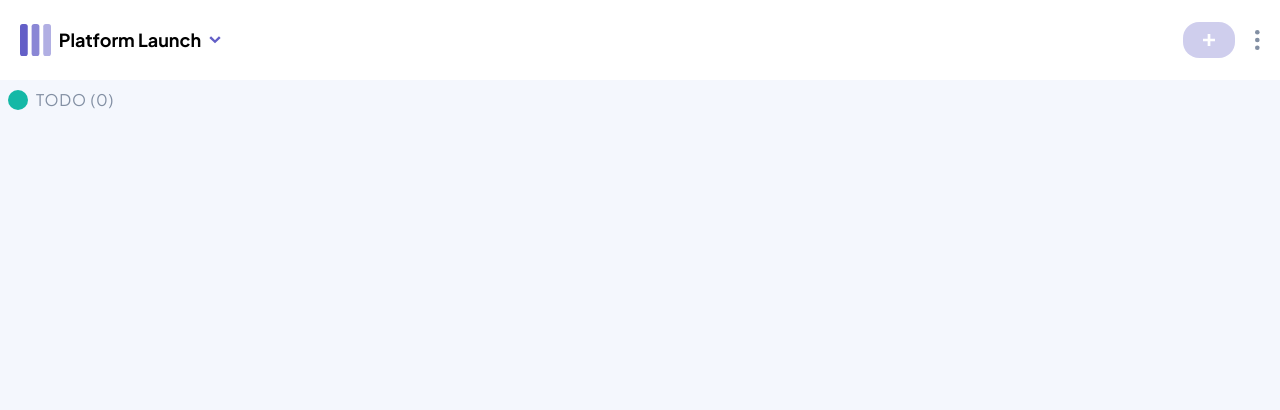
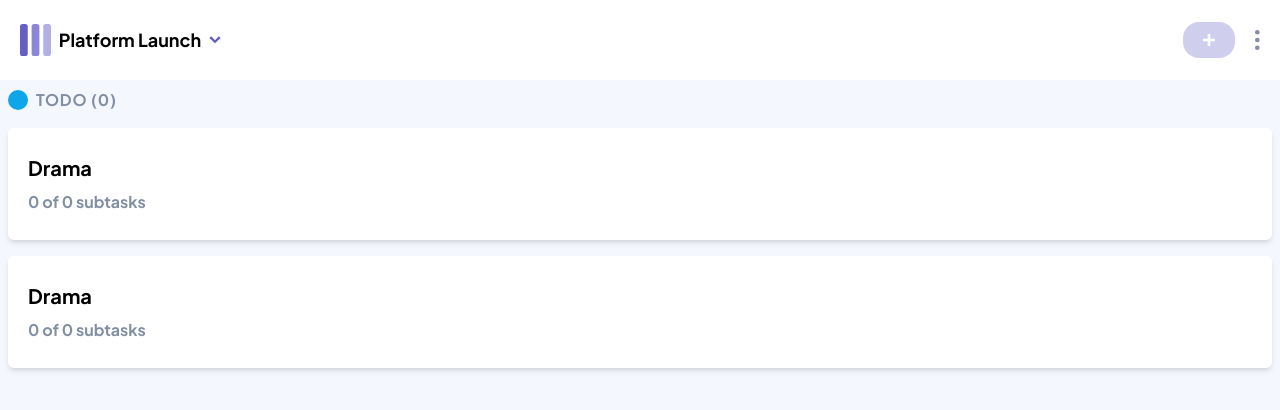
Before and after one commit to danielgen01/kanbanboard-frontend, a React (Vite) app: page / in a window 1280 px wide. Shown: the top 410 px of the page. Built offline with nearby package versions, Linux system fonts and the light colour scheme.

Commit message:
extract kanbanbox in own component

```diff
--- a/index.html
+++ b/index.html
@@ -13,24 +13,24 @@
     />
     <script>
       // On page load or when changing themes, best to add inline in `head` to avoid FOUC
-      if (
-        localStorage.theme === "dark" ||
-        (!("theme" in localStorage) &&
-          window.matchMedia("(prefers-color-scheme: dark)").matches)
-      ) {
-        document.documentElement.classList.add("dark")
-      } else {
-        document.documentElement.classList.remove("dark")
-      }
+      // if (
+      //   localStorage.theme === "dark" ||
+      //   (!("theme" in localStorage) &&
+      //     window.matchMedia("(prefers-color-scheme: dark)").matches)
+      // ) {
+      //   document.documentElement.classList.add("dark")
+      // } else {
+      //   document.documentElement.classList.remove("dark")
+      // }
 
-      // Whenever the user explicitly chooses light mode
-      localStorage.theme = "light"
+      // // Whenever the user explicitly chooses light mode
+      // localStorage.theme = "light"
 
-      // Whenever the user explicitly chooses dark mode
-      localStorage.theme = "dark"
+      // // Whenever the user explicitly chooses dark mode
+      // localStorage.theme = "dark"
 
-      // Whenever the user explicitly chooses to respect the OS preference
-      localStorage.removeItem("theme")
+      // // Whenever the user explicitly chooses to respect the OS preference
+      // localStorage.removeItem("theme")
     </script>
   </head>
   <body>
--- a/src/components/Board.tsx
+++ b/src/components/Board.tsx
@@ -1,19 +1,24 @@
 import React from "react"
+import { Kanbanbox } from "./Kanbanbox"
 
 const Board = () => {
   return (
-    <main className="dark:bg-dark-black bg-dark-white min-h-screen  py-2 px-2">
-      <div className="columns grid-cols-2 grid overflow-x-scroll">
+    <main className="dark:bg-dark-black bg-dark-white min-h-screen  py-2 px-2 ">
+      <section className="columns grid-cols-1 grid ">
         {/* First grid item */}
         <div className="grid-item-1 flex flex-col gap-4">
           <div className="headline flex items-center gap-2">
-            <div className="h-5 w-5 rounded-full bg-teal-500"></div>
-            <h1 className="text-medium-gray -tracking-tighter text-md uppercase">
+            <div className="h-5 w-5 rounded-full bg-sky-500 dark:bg-teal-500"></div>
+            <h1 className="text-medium-gray -tracking-tighter text-md uppercase font-bold">
               Todo (0){" "}
             </h1>
           </div>
+
+   <Kanbanbox    title={"Drama"} subtasksCount={0}/>
+   <Kanbanbox    title={"Drama"} subtasksCount={0}/>
+
         </div>
-      </div>
+      </section>
 
       {/* Render if no boxes here */}
       {/* <EmptyBoardContent   addicon={addicon}  /> */}
--- /dev/null
+++ b/src/components/Kanbanbox.tsx
@@ -0,0 +1,25 @@
+import React from "react"
+
+type props = {
+  title: string
+  subtasksCount: number
+}
+
+export const Kanbanbox: React.FC<props> = ({ title, subtasksCount }) => {
+  return (
+    <div
+      className="kanbanbox h-28 w-full bg-white rounded-md flex flex-col items-start justify-center shadow-md gap-2 px-5
+          dark:bg-dark-gray"
+    >
+      <h1
+        className="text-black font-bold text-xl
+            dark:text-white"
+      >
+        {title}
+      </h1>
+      <p className="text-medium-gray font-bold">
+        0 of {subtasksCount} subtasks
+      </p>
+    </div>
+  )
+}
```
